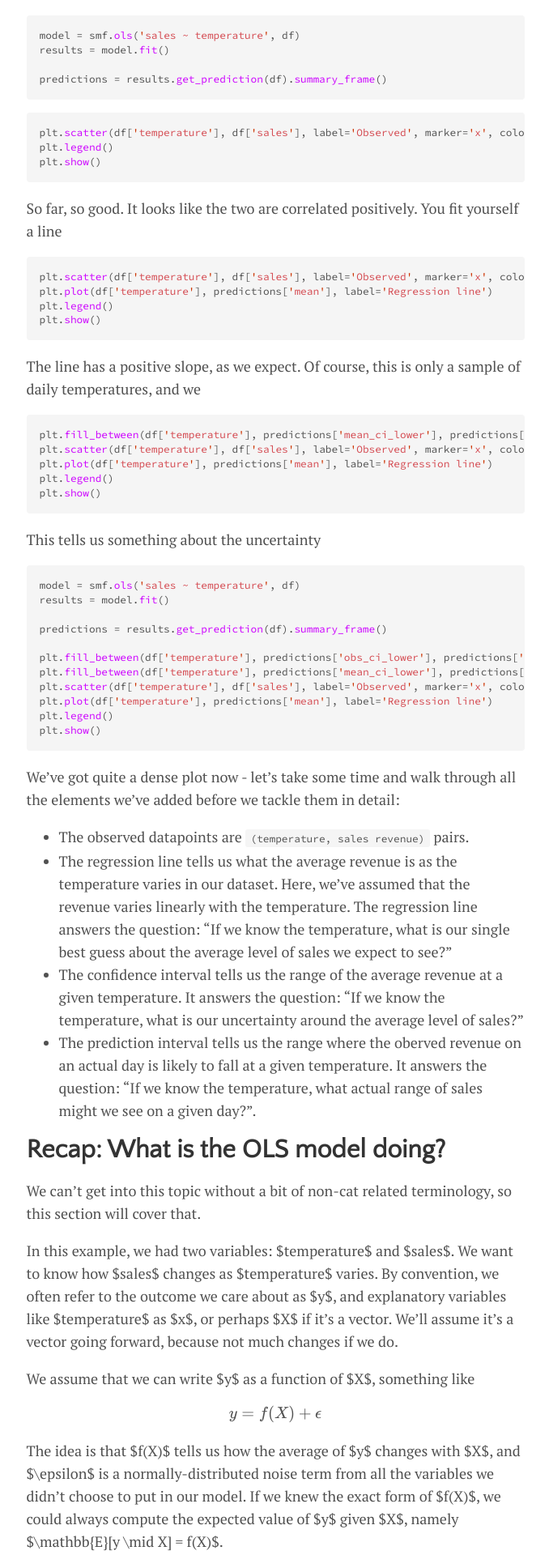
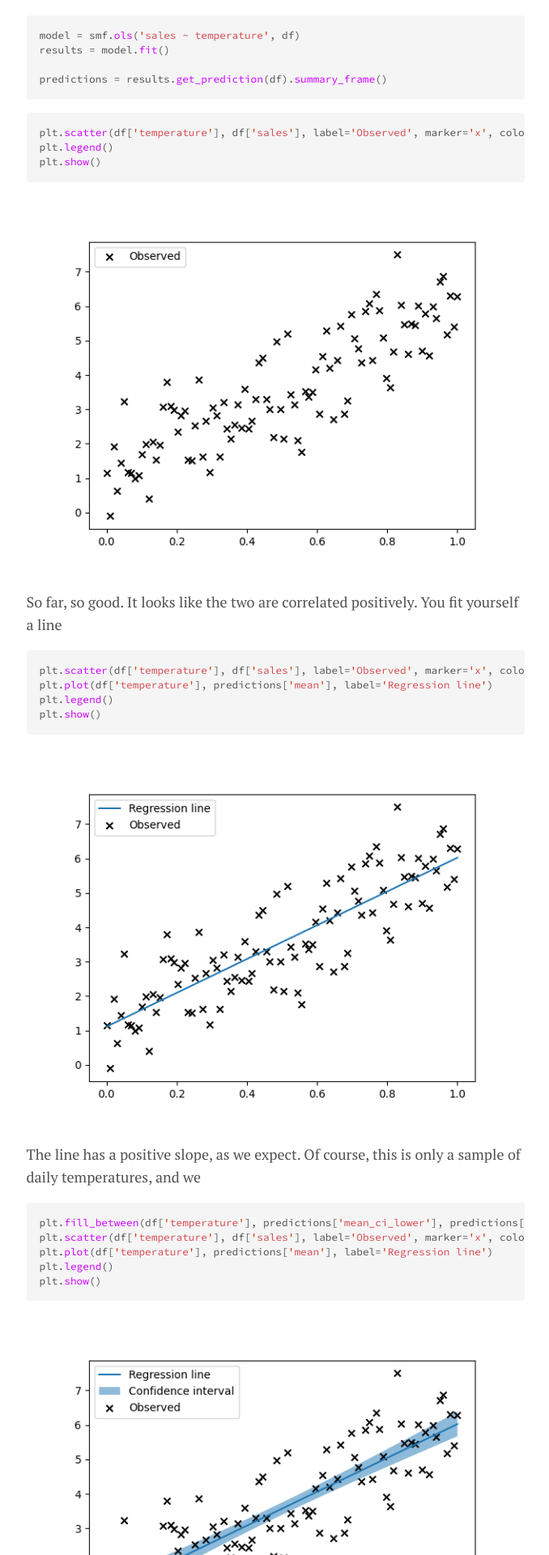
Before and after one commit to lmc2179/lmc2179.github.io, a Jekyll site: the page built from drafts/prediction_confidence.md, in a window 1280 px wide. Shown: the part 1535-3455 px from the top of the page at 81% size, without its empty margins (300-978 px from the left). Built offline with Jekyll 4.4.1, drawn with Linux system fonts in a browser that asks for light colours; formulas are drawn with MathJax 3.

Commit message:
Update prediction_confidence.md

````diff
--- a/drafts/prediction_confidence.md
+++ b/drafts/prediction_confidence.md
@@ -28,6 +28,8 @@ plt.legend()
 plt.show()
 ```
 
+![Scatter plot](https://raw.githubusercontent.com/lmc2179/lmc2179.github.io/master/assets/img/prediction_confidence/1.png)
+
 So far, so good. It looks like the two are correlated positively. You fit yourself a line
 
 ```python
@@ -36,6 +38,9 @@ plt.plot(df['temperature'], predictions['mean'], label='Regression line')
 plt.legend()
 plt.show()
 ```
+
+
+![Regression line](https://raw.githubusercontent.com/lmc2179/lmc2179.github.io/master/assets/img/prediction_confidence/2.png)
 
 The line has a positive slope, as we expect. Of course, this is only a sample of daily temperatures, and we
 
@@ -46,6 +51,9 @@ plt.plot(df['temperature'], predictions['mean'], label='Regression line')
 plt.legend()
 plt.show()
 ```
+
+
+![Regression line + Confidence interval](https://raw.githubusercontent.com/lmc2179/lmc2179.github.io/master/assets/img/prediction_confidence/3.png)
 
 This tells us something about the uncertainty
 
````
Also changed, not shown: other parts of drafts/prediction_confidence.md (+3 -0 lines).
